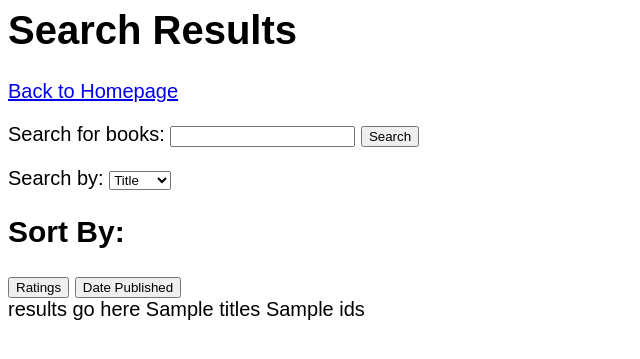
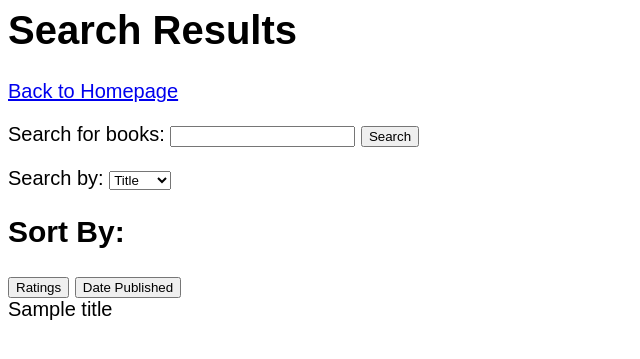
Before and after one commit to lindat03/book-tracker-app, a Flask app: template templates/search.html in a window 1280 px wide. Shown: the top 359 px of the page, without its empty margins (0-640 px from the left). Run offline with Flask 3, Linux system fonts and the light colour scheme; the template is opened without the code that fills it: most values are stand-ins (such as "Sample title", 1, 10 or a date in 2020); parts of the project's set-up code (start-up, migrations or seed data) failed here and were passed over.

Commit message:
made search results clickable

```diff
--- a/server.py
+++ b/server.py
@@ -172,6 +172,28 @@ def author_search(author):
 
     return render_template("search.html", titles=relevant, ids=ids)
 
+@app.route('/book/<title>')
+def book_page(title):
+    select_query = "SELECT * FROM book WHERE title='" + title + "'"
+    cursor = g.conn.execute(text(select_query))
+    book = []
+    for c in cursor:
+        book.append(c)
+    cursor.close
+    title = book[0][1]
+    author_id = book[0][2]
+    description = book[0][3]
+    date = book[0][4]
+
+    cursor = g.conn.execute(text("SELECT name FROM author WHERE author_id=" + str(author_id)))
+    list = []
+    for c in cursor:
+        list.append(c)
+    cursor.close
+    author = list[0][0]
+    return render_template("book.html", title=title, author=author, description=description, date=date)
+
+
 
 @app.route('/user')
 def user():
@@ -185,22 +207,6 @@ def user():
 
     usercontext = dict(collectiondata=collectionnames)
     return render_template("user.html", **usercontext)
-
-
-# Example of adding new data to the database
-@app.route('/add', methods=['POST'])
-def add():
-    # accessing form inputs from user
-    name = request.form['name']
-
-    # passing params in for each variable into query
-    params = {}
-    params["new_name"] = name
-    g.conn.execute(text('INSERT INTO test(name) VALUES (:new_name)'), params)
-    g.conn.commit()
-    return redirect('/')
-
-# Search for books in the database
 
 
 @app.route('/login')
--- a/templates/index.html
+++ b/templates/index.html
@@ -41,7 +41,7 @@
       <div>
         <p>
           {% for n in data %}
-          <div>{{n}}</div>
+          <a class="book" href="book/{{n}}">{{n}}</a>
           {% endfor %}
         </p>
       </div>
--- a/templates/search.html
+++ b/templates/search.html
@@ -10,6 +10,9 @@
   </style>
 
   <script>
+    function load_book(title){
+      window.location.replace("/book/" + title)
+    }
 
   </script>
 
@@ -38,9 +41,9 @@
     </div>
     <div class="search-results-div">
         <div class="book-container">
-            results go here
-            {{titles}}
-            {{ids}}
+          {% for n in titles %}
+          <div class="book" onclick="load_book(this.innerHTML)">{{n}}</div>
+          {% endfor %}
           </div>
     </div>
   </body>
```
Also changed, not shown: templates/book.html (+4 -4 lines).
